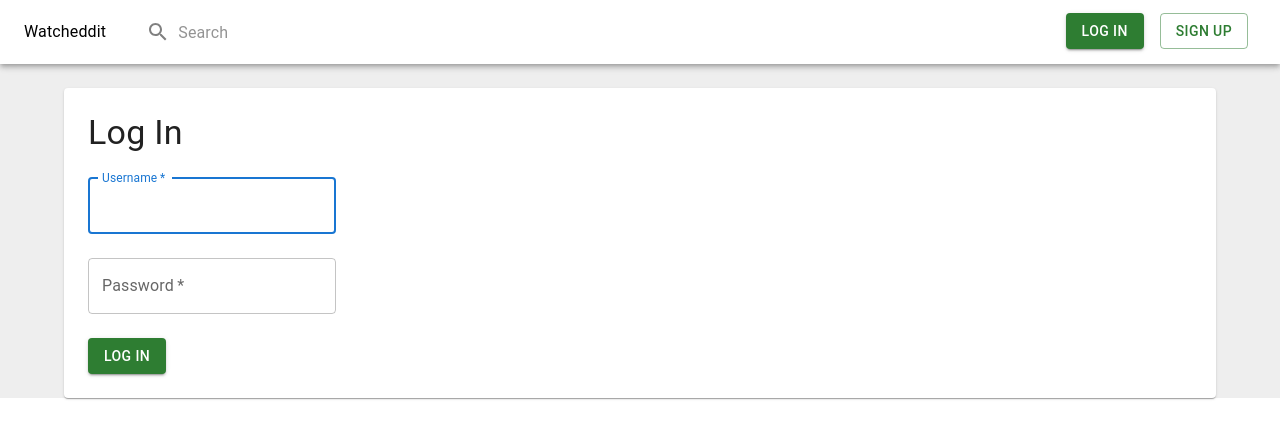
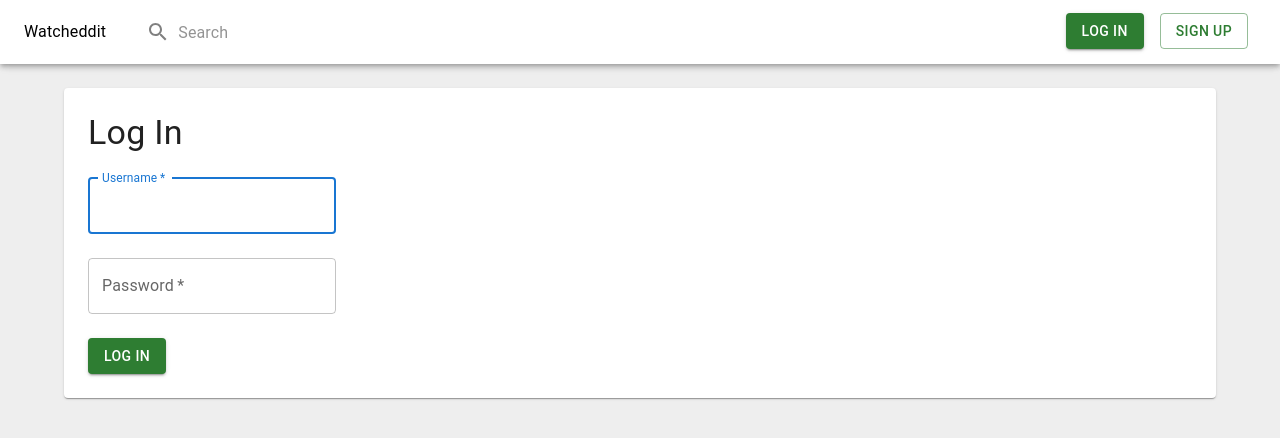
Before and after one commit to RohanAmjad123/WatcheddIt, a Next.js app in the folder frontend/watcheddit/: page /login in a window 1280 px wide. Shown: the top 438 px of the page. Built offline with nearby package versions, Linux system fonts and the light colour scheme.

Commit message:
background div minHeight set to 100vh

```diff
--- a/frontend/watcheddit/pages/_app.tsx
+++ b/frontend/watcheddit/pages/_app.tsx
@@ -18,7 +18,7 @@ function MyApp({ Component, pageProps }: AppProps) {
       <PersistGate loading={null} persistor={persistor}>
         <CssBaseline />
         <Navigation />
-        <div style={{ backgroundColor: '#EEEEEE', height: "100%" }}>
+        <div style={{ backgroundColor: '#EEEEEE', minHeight: "100vh" }}>
           <Container sx={{ paddingTop: 3 }}>
             <Component {...pageProps} />
           </Container>
```
